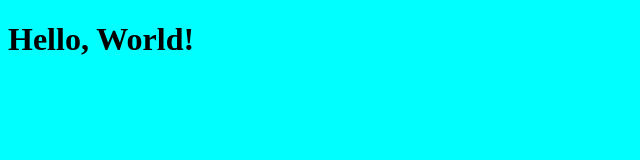
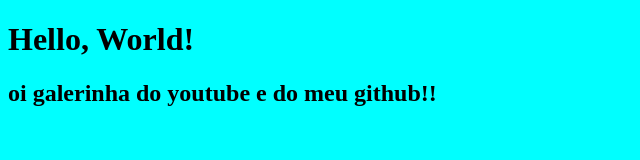
Before and after one commit to jonathanwalter-source/meu-projeto, a plain HTML site: page index.html in a window 1280 px wide. Shown: the whole page, without its empty margins (0-640 px from the left). Drawn offline with Linux system fonts and the light colour scheme.

Commit message:
adicionei um h2 com uma mensagem

```diff
--- a/index.html
+++ b/index.html
@@ -12,5 +12,6 @@
 </head>
 <body>
     <h1>Hello, World!</h1>
+    <h2> oi galerinha do youtube e do meu github!!</h2>
 </body>
 </html>
```
